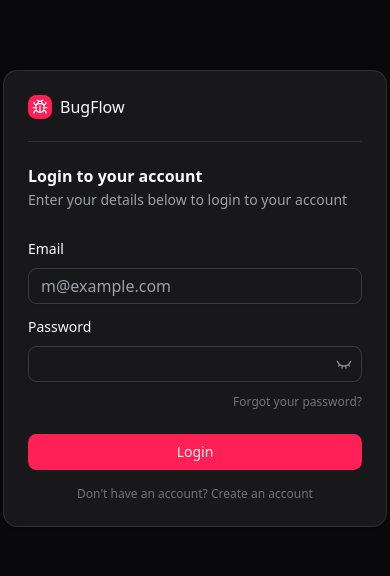
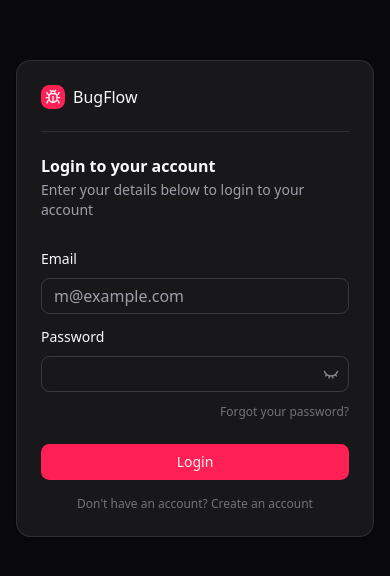
Before and after one commit to MobScythe/bugflow, a React (Vite) app in the folder client/: page /login in a window 390 px wide. Shown: the part 124-700 px from the top of the page. Built offline with nearby package versions, Linux system fonts and the light colour scheme.

Commit message:
for mobile responsive

```diff
--- a/client/src/animations/MotionWrapper.tsx
+++ b/client/src/animations/MotionWrapper.tsx
@@ -18,7 +18,7 @@ export default function MotionWrapper({
         initial={{ opacity: 0, y: 10 }}
         animate={{ opacity: 1, y: 0 }}
         exit={{ opacity: 0, y: 10 }}
-        transition={{ duration: 0.5, ease: "easeInOut" }}
+        transition={{ duration: 0.4, ease: "easeInOut" }}
       >
         {children}
       </motion.div>
--- a/client/src/pages/Login.tsx
+++ b/client/src/pages/Login.tsx
@@ -20,7 +20,7 @@ const Login = () => {
   const [password, setPassword] = useState<string>("");
 
   return (
-    <div className="flex justify-center items-center h-screen">
+    <div className="flex justify-center items-center h-screen p-4">
       <MotionWrapper className="w-full max-w-sm">
         <Card className="w-full max-w-sm">
           <CardHeader>
--- a/client/src/pages/Register.tsx
+++ b/client/src/pages/Register.tsx
@@ -22,7 +22,7 @@ const Register = () => {
   const [confirmPassword, setConfirmPassword] = useState<string>("");
 
   return (
-    <div className="flex justify-center items-center h-screen">
+    <div className="flex justify-center items-center h-screen p-4">
       <MotionWrapper className="w-full max-w-sm">
         <Card className="w-full max-w-sm">
           <CardHeader>
```
